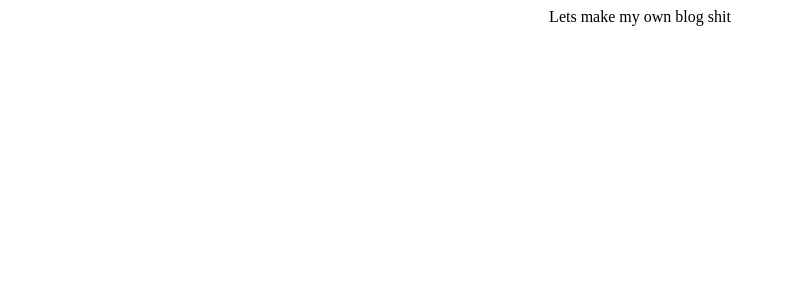
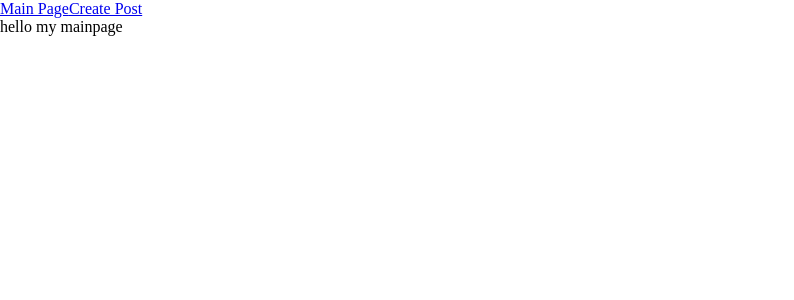
Before and after one commit to j9972/MyBlog, a React (Create React App) app in the folder client/: page / in a window 1280 px wide. Shown: the top 300 px of the page, without its empty margins (0-794 px from the left). Built offline with nearby package versions, Linux system fonts and the light colour scheme.

Commit message:
mainpage랑 post 만드는 페이지 만드는중

```diff
--- a/client/package.json
+++ b/client/package.json
@@ -6,8 +6,10 @@
     "@testing-library/jest-dom": "^5.12.0",
     "@testing-library/react": "^11.2.6",
     "@testing-library/user-event": "^12.8.3",
+    "axios": "^0.21.1",
     "react": "^17.0.2",
     "react-dom": "^17.0.2",
+    "react-router-dom": "^5.2.0",
     "react-scripts": "4.0.3",
     "web-vitals": "^1.1.2"
   },
--- a/client/src/App.css
+++ b/client/src/App.css
@@ -1,3 +1,3 @@
-.App {
-  text-align: center;
+body {
+  margin: 0;
 }
--- a/client/src/App.js
+++ b/client/src/App.js
@@ -1,8 +1,25 @@
+import React from 'react';
+import {BrowserRouter as Router, Route} from 'react-router-dom';
 import './App.css';
+import MainPage from './pages/mainpage';
+import CreatePost from './pages/createpost';
 
 function App() {
   return (
-    <div className="App">Lets make my own blog shit</div>
+    <>
+      <div className="navbar">
+        <div className="links">
+          <a href="/">Main Page</a>
+          <a href="/createpost">Create Post</a>
+        </div>
+      </div>
+
+      <Router>
+        <Route path="/" exact render={(props) => <MainPage />} />
+        <Route path="/createpost" render={(props) => <CreatePost />} />
+        {/* <Route path="/post/:postId" render={(props) => <Post />} /> */}
+      </Router>
+    </>
   );
 }
 
--- /dev/null
+++ b/client/src/pages/createpost.js
@@ -0,0 +1,9 @@
+import React from 'react';
+
+export default function createpost() {
+    return (
+        <div className="createpost" >
+            hello my createpage
+        </div>
+    )
+}
--- /dev/null
+++ b/client/src/pages/mainpage.js
@@ -0,0 +1,9 @@
+import React from 'react';
+
+export default function mainpage() {
+    return (
+        <div className="mainpage" >
+            hello my mainpage
+        </div>
+    )
+}
```
Also changed, not shown: 1 other file (tests, documents, lock files or other folders).
